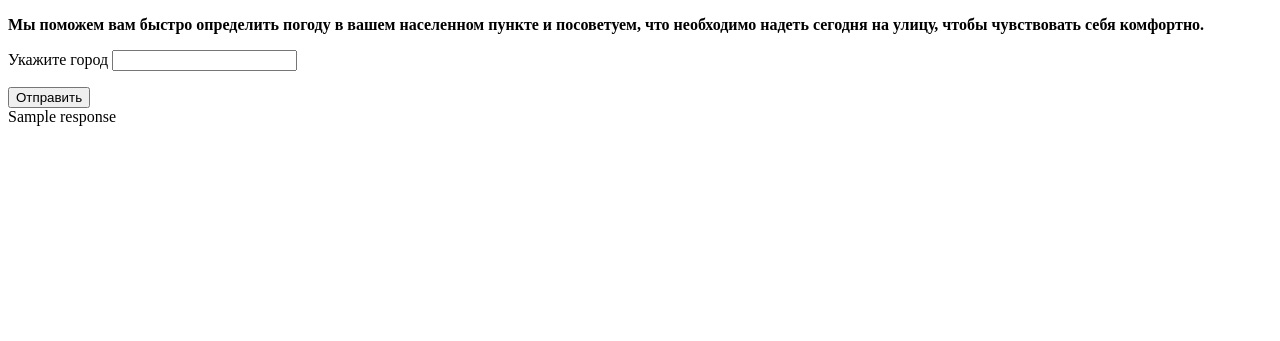
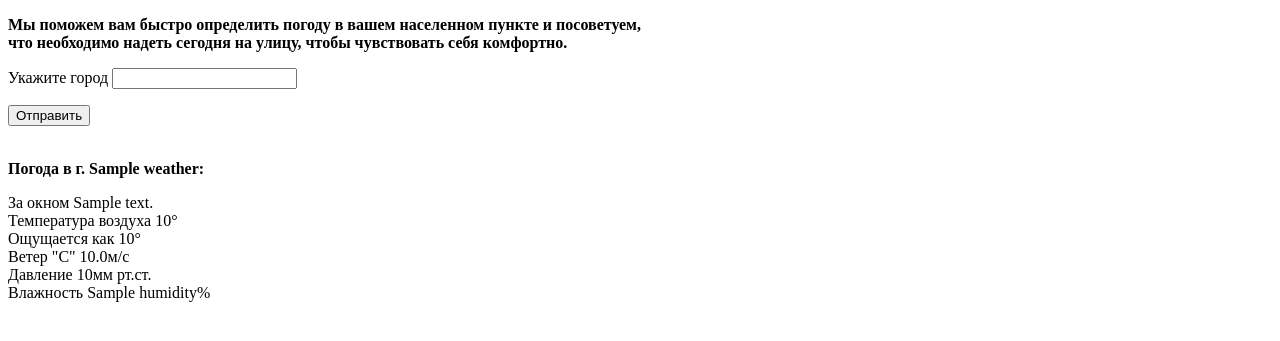
Before and after one commit to AlexanderNkn/iWeather, a Django app: template templates/index.html in a window 1280 px wide. Shown: the top 341 px of the page. Run offline with Django 3.2, Linux system fonts and the light colour scheme; tables that the repository leaves empty hold one stand-in row (values such as "Sample post"); the template is opened without the code that fills it: values that come from a table or form of the project are taken from there, most other values are stand-ins (such as "Sample title", 1, 10 or a date in 2020); some libraries are stand-ins or nearby versions.

Commit message:
current weather parametrs displayed on page

```diff
--- a/forecast/views.py
+++ b/forecast/views.py
@@ -22,11 +22,12 @@ def get_weather(request):
     }
     if form.is_valid():
         try:
-            response = requests.get(url, params,)
+            response = requests.get(url, params)
+            weather = response.json()
         except requests.ConnectionError as e:
             return HttpResponse(f'<сетевая ошибка - {e}>')
         if response.status_code == 200:
-            return render(request, 'index.html', {'response': response.text, 'form': form})
+            return render(request, 'index.html', {'weather': weather, 'form': form})
         else:
             return HttpResponse(f'<ошибка на сервере погоды, код {response.status_code}>')
     else:
--- a/iWeather/settings.py
+++ b/iWeather/settings.py
@@ -47,6 +47,7 @@ INSTALLED_APPS = [
     'django.contrib.messages',
     'django.contrib.staticfiles',
     'forecast',
+    'mathfilters',
 ]
 
 MIDDLEWARE = [
--- a/requirements.txt
+++ b/requirements.txt
@@ -1,4 +1,3 @@
 Django
-pylint
-pylint-django
 requests
+django-mathfilters
--- a/templates/index.html
+++ b/templates/index.html
@@ -1,3 +1,4 @@
+{% load mathfilters %}
 <!doctype html>
 <html>
     <head>
@@ -8,8 +9,8 @@
     <body>
         <main>
             <div class="container">
-                <p><b>Мы поможем вам быстро определить погоду в вашем населенном пункте и
-                    посоветуем, что необходимо надеть сегодня на улицу,
+                <p><b>Мы поможем вам быстро определить погоду в вашем населенном пункте и посоветуем,
+                    <br> что необходимо надеть сегодня на улицу,
                     чтобы чувствовать себя комфортно.</b></p>
                 <form method="POST">
                     {% csrf_token %}
@@ -17,9 +18,27 @@
                     <input type="submit" value="Отправить">
                 </form>
             </div>
+            <br>
+            {% if weather %}
             <div class="container">
-                {{ response }}
+                <p><b>Погода в г. {{ weather.name }}:</b></p>
+                <p>За окном {{ weather.weather.0.description }}
+                <br>Температура воздуха {{ weather.main.temp|floatformat:0 }}°
+                <br>Ощущается как {{ weather.main.feels_like|floatformat:0 }}°
+                <br>Ветер {% if weather.wind.deg <= 22.5 %}"С"
+                        {% elif weather.wind.deg <= 67.5 %}"СВ"
+                        {% elif weather.wind.deg <= 112.5 %}"В"
+                        {% elif weather.wind.deg <= 157.5 %}"ЮВ"
+                        {% elif weather.wind.deg <= 202.5 %}"Ю"
+                        {% elif weather.wind.deg <= 247.5 %}"ЮЗ"
+                        {% elif weather.wind.deg <= 292.5 %}"З"
+                        {% elif weather.wind.deg <= 337.5 %}"СЗ"
+                        {% else %}"С"
+                        {% endif %} {{ weather.wind.speed|floatformat:1 }}м/с
+                <br>Давление {{ weather.main.pressure|mul:0.750062|floatformat:0 }}мм рт.ст.
+                <br>Влажность {{ weather.main.humidity }}%</p>
             </div>
+            {% endif %}
         </main>
     </body>
 </html>
```
